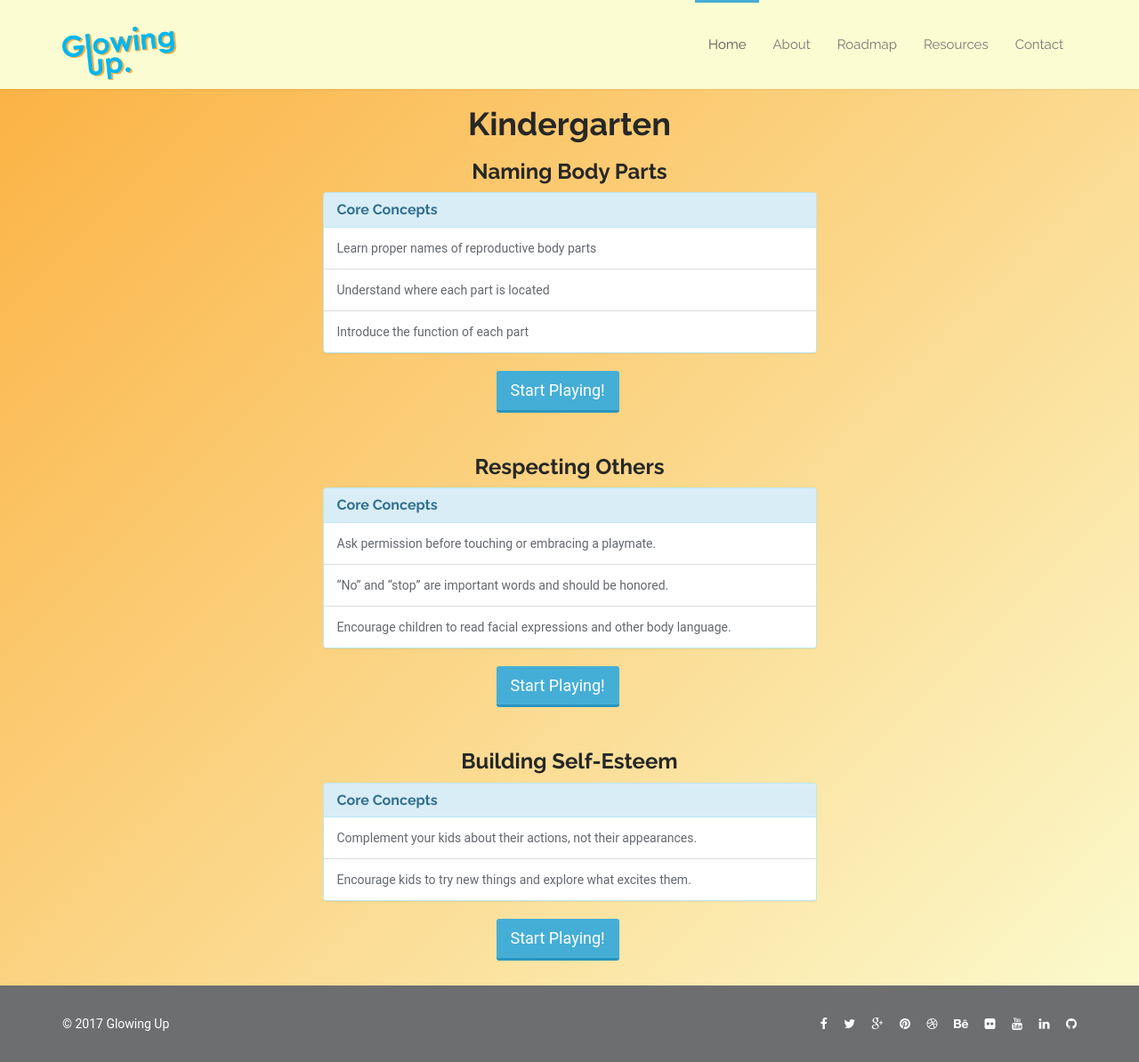
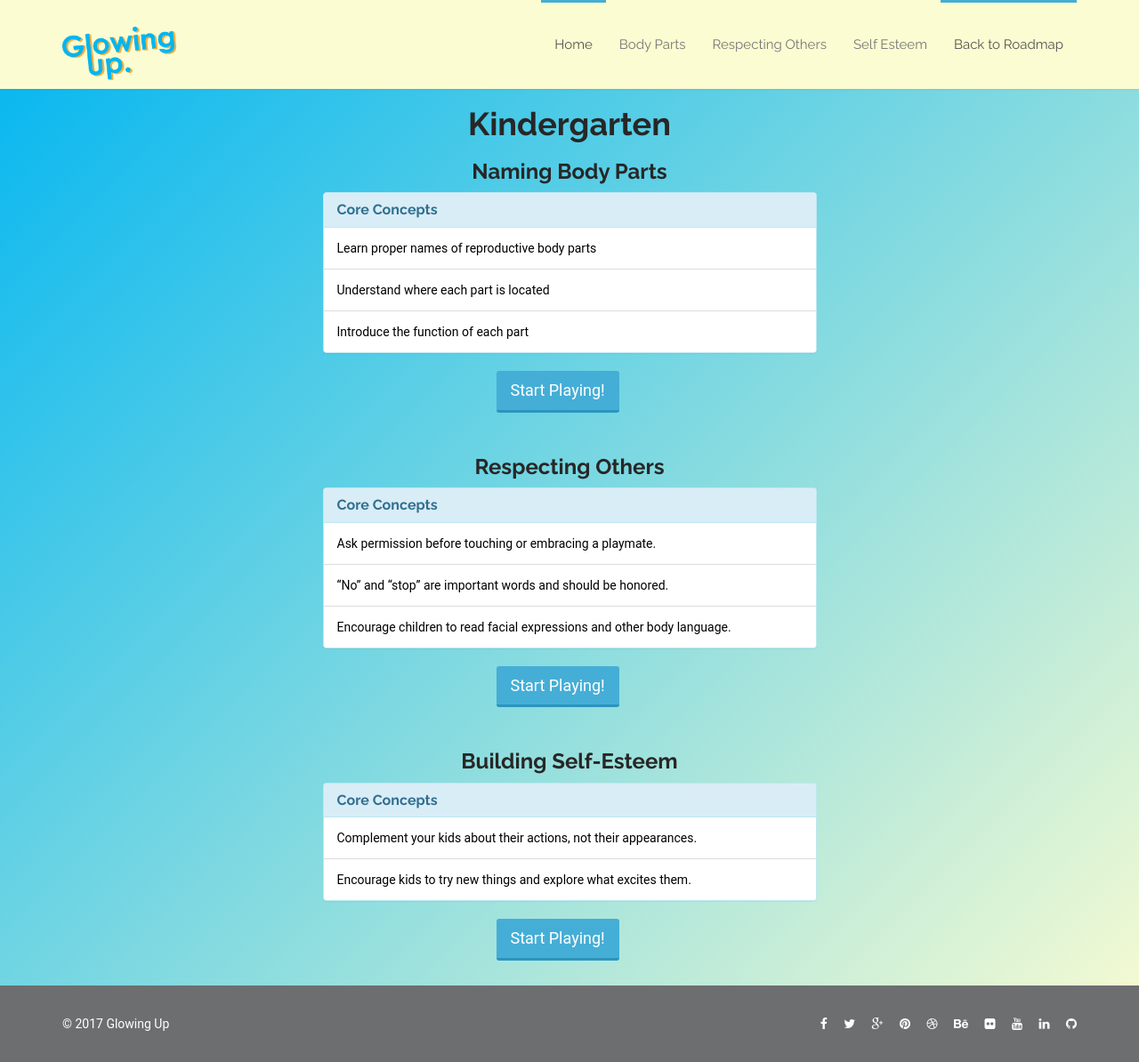
Before and after one commit to smaashthemac/SexTalk, a PHP site: page /kindergarten.html in a window 1280 px wide. Shown: the whole page at 89% size. Run offline with PHP 8.4, Linux system fonts and the light colour scheme; some libraries are stand-ins or nearby versions.

Commit message:
links on other pages are working to navigate to and fro

```diff
--- a/css/main.css
+++ b/css/main.css
@@ -341,7 +341,19 @@ body {
   line-height: 26px;
 }
 
-body.homepage {
+body#kinder-topics {
+  background: rgba(0,181,241,1);
+background: -moz-linear-gradient(-45deg, rgba(0,181,241,1) 0%, rgba(251,252,209,1) 100%);
+background: -webkit-gradient(left top, right bottom, color-stop(0%, rgba(0,181,241,1)), color-stop(100%, rgba(251,252,209,1)));
+background: -webkit-linear-gradient(-45deg, rgba(0,181,241,1) 0%, rgba(251,252,209,1) 100%);
+background: -o-linear-gradient(-45deg, rgba(0,181,241,1) 0%, rgba(251,252,209,1) 100%);
+background: -ms-linear-gradient(-45deg, rgba(0,181,241,1) 0%, rgba(251,252,209,1) 100%);
+background: linear-gradient(135deg, rgba(0,181,241,1) 0%, rgba(251,252,209,1) 100%);
+filter: progid:DXImageTransform.Microsoft.gradient( startColorstr='#00b5f1', endColorstr='#fbfcd1', GradientType=1 );
+  color: #000;
+}
+
+body#firstSecond-topics {
   background: rgba(251,176,63,1);
 background: -moz-linear-gradient(-45deg, rgba(251,176,63,1) 0%, rgba(251,252,209,1) 100%);
 background: -webkit-gradient(left top, right bottom, color-stop(0%, rgba(251,176,63,1)), color-stop(100%, rgba(251,252,209,1)));
@@ -351,6 +363,7 @@ background: -ms-linear-gradient(-45deg, rgba(251,176,63,1) 0%, rgba(251,252,209,
 background: linear-gradient(135deg, rgba(251,176,63,1) 0%, rgba(251,252,209,1) 100%);
 filter: progid:DXImageTransform.Microsoft.gradient( startColorstr='#fbb03f', endColorstr='#fbfcd1', GradientType=1 );
 }
+
 h1,
 /*h2,*/
 h3,
--- a/kindergarten.html
+++ b/kindergarten.html
@@ -28,7 +28,7 @@
     <link rel="apple-touch-icon-precomposed" href="images/ico/apple-touch-icon-57-precomposed.png">
 </head><!--/head-->
 
-<body id="topics" class="homepage">
+<body id="kinder-topics" class="homepage">
 
     <header id="header">
         <nav id="main-menu" class="navbar navbar-default navbar-fixed-top" role="banner">
@@ -46,17 +46,17 @@
                 <div class="collapse navbar-collapse navbar-right">
                     <ul class="nav navbar-nav" id="navbar">
                         <li class="scroll active"><a href="#home">Home</a></li>
-                        <li class="scroll"><a href="#about">About</a></li>
-                        <li class="scroll"><a href="#work-process">Roadmap</a></li>
-                        <li class="scroll"><a href="#portfolio">Resources</a></li>
-                        <li class="scroll"><a href="#get-in-touch">Contact</a></li>
+                        <li class="scroll"><a href="#body-parts">Body Parts</a></li>
+                        <li class="scroll"><a href="#respecting-others">Respecting Others</a></li>
+                        <li class="scroll"><a href="#self-esteem">Self Esteem</a></li>
+                        <li class="scroll active"><a href="roadmap.html">Back to Roadmap</a></li>
                     </ul>
                 </div>
             </div><!--/.container-->
         </nav><!--/nav-->
     </header><!--/header-->
 
-    <section id="body-parts" style="padding-bottom:2em">
+    <div class="wow fadeInUp" data-wow-duration="400ms" data-wow-delay="200ms"> <section id="body-parts" style="padding-bottom:2em">
         <div class="container">
             <div class="row">
                 <div class="col-sm-12 text-center">
@@ -89,7 +89,7 @@
         </div><!--/container-->
     </section>
 
-    <section id="respecting-others" style="padding-bottom:2em">
+    <div class="wow fadeInUp" data-wow-duration="700ms" data-wow-delay="200ms"> <section id="respecting-others" style="padding-bottom:2em">
         <div class="container">
             <div class="row">
                 <div class="col-sm-12 text-center">
@@ -121,7 +121,7 @@
         </div><!--/container-->
     </section>
 
-    <section id="self-esteem" style="padding-bottom:2em">
+    <div class="wow fadeInUp" data-wow-duration="1000ms" data-wow-delay="200ms"> <section id="self-esteem" style="padding-bottom:2em">
         <div class="container">
             <div class="row">
                 <div class="col-sm-12 text-center">
--- a/roadmap.html
+++ b/roadmap.html
@@ -117,7 +117,7 @@
                 </div>
                 <div class="col-sm-4 col-xs-6">
                     <div class="wow fadeInUp" data-wow-duration="400ms" data-wow-delay="200ms">
-                            <a class="btn btn-firstSecond btn-lg" id="roadmap-button" href="#">Enter the First and Second Grade Hub</a>
+                            <a class="btn btn-firstSecond btn-lg" id="roadmap-button" href="grades1-2.html">Enter the First and Second Grade Hub</a>
                     </div>
                 </div>
             </div>
```
Also changed, not shown: grades1-2.html (+10 -10 lines).
